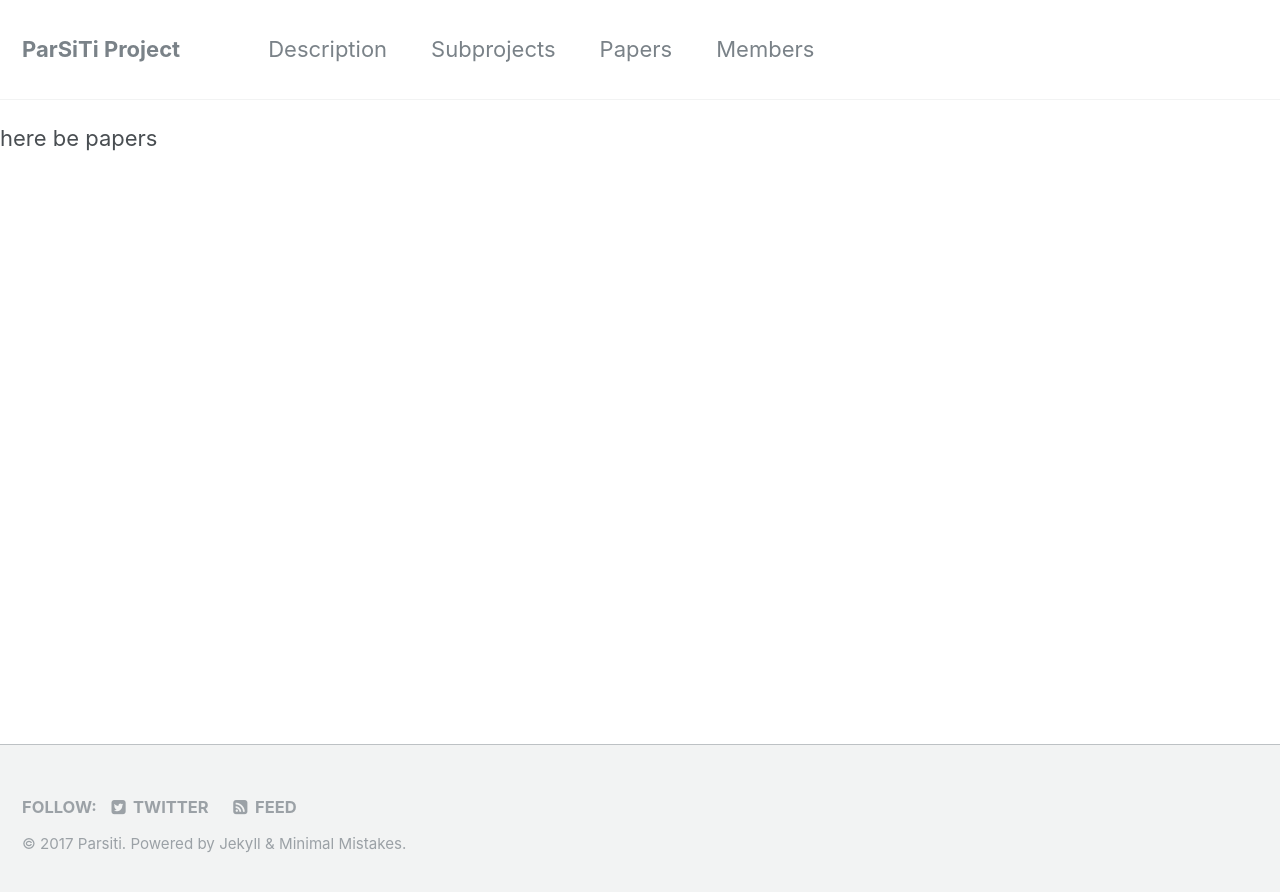
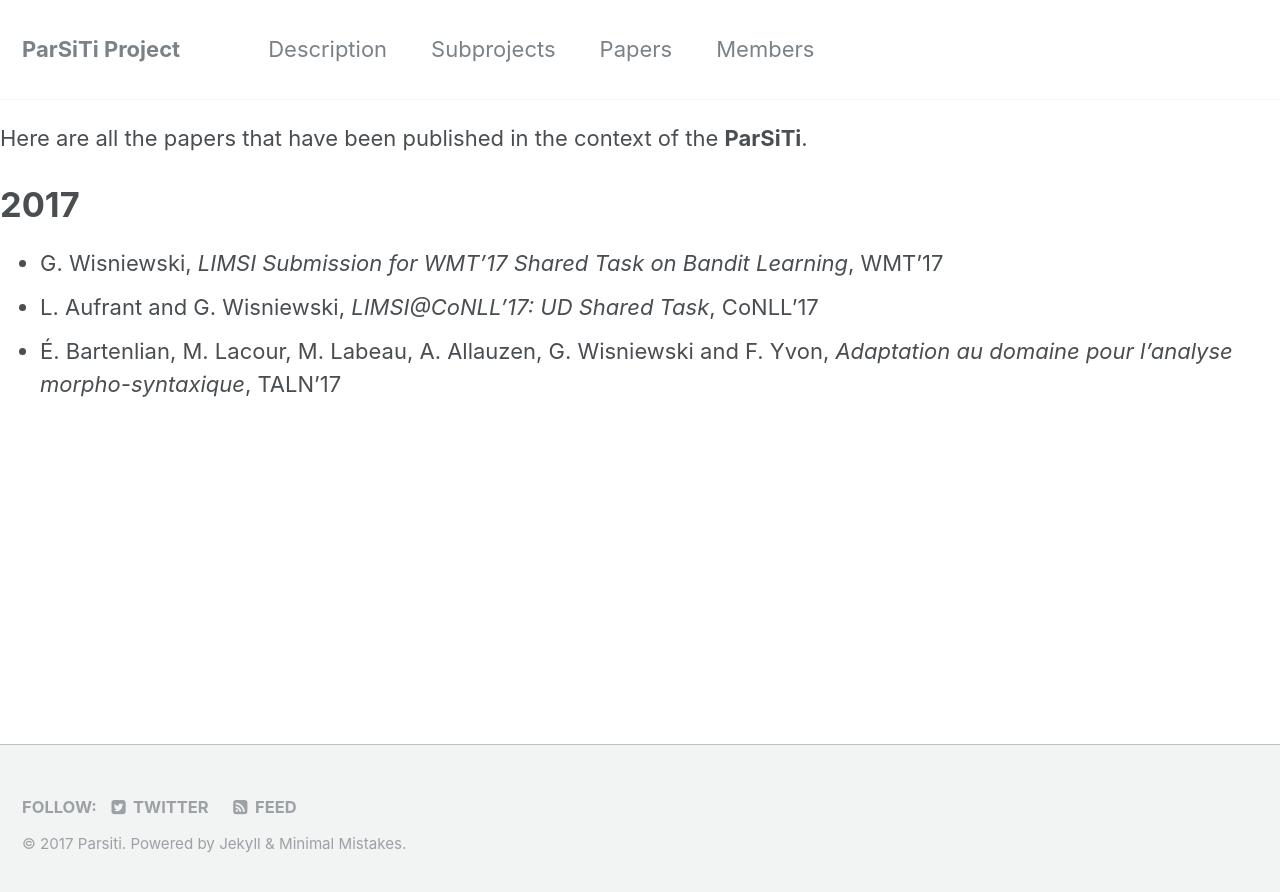
Before and after one commit to parsiti/parsiti.github.io, a Jekyll site: the page built from _pages/papers.md, in a window 1280 px wide. Shown: the top 892 px of the page. Built offline with Jekyll 4.4.1, drawn with Linux system fonts in a browser that asks for light colours; our own code applies the rules of GitHub Pages for plain Markdown files.

Commit message:
liste des publications

```diff
--- a/_pages/papers.md
+++ b/_pages/papers.md
@@ -3,4 +3,10 @@ title: Parsiti Papers
 permalink: /papers/
 ---
 
-here be papers
+Here are all the papers that have been published in the context of the __ParSiTi__.
+
+# 2017
+
+- G. Wisniewski, *LIMSI Submission for WMT'17 Shared Task on Bandit Learning*, WMT'17
+- L. Aufrant and G. Wisniewski, *LIMSI@CoNLL'17: UD Shared Task*, CoNLL'17
+- É. Bartenlian, M. Lacour, M. Labeau, A. Allauzen, G. Wisniewski and F. Yvon, *Adaptation au domaine pour l'analyse morpho-syntaxique*, TALN'17
```
